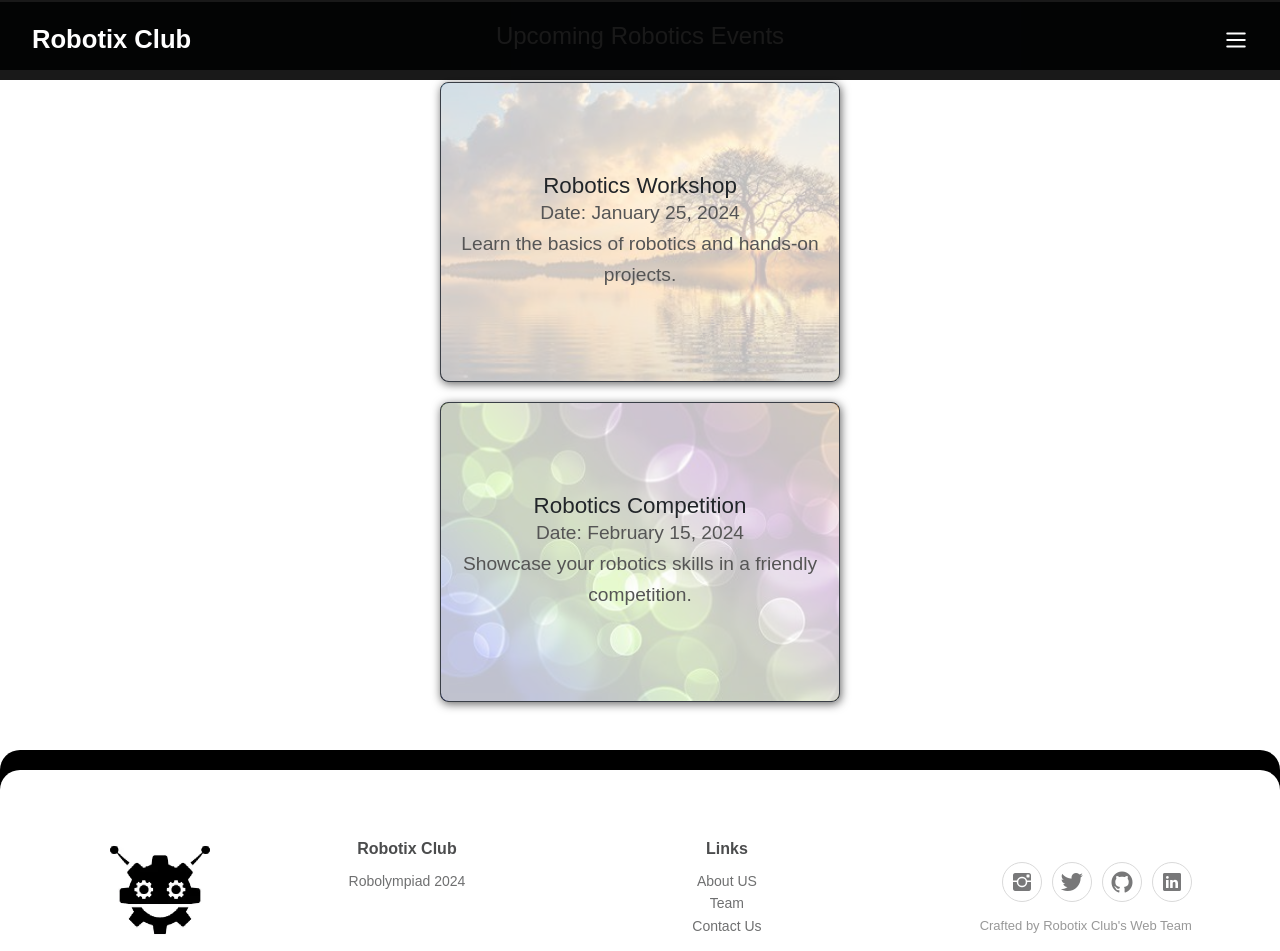
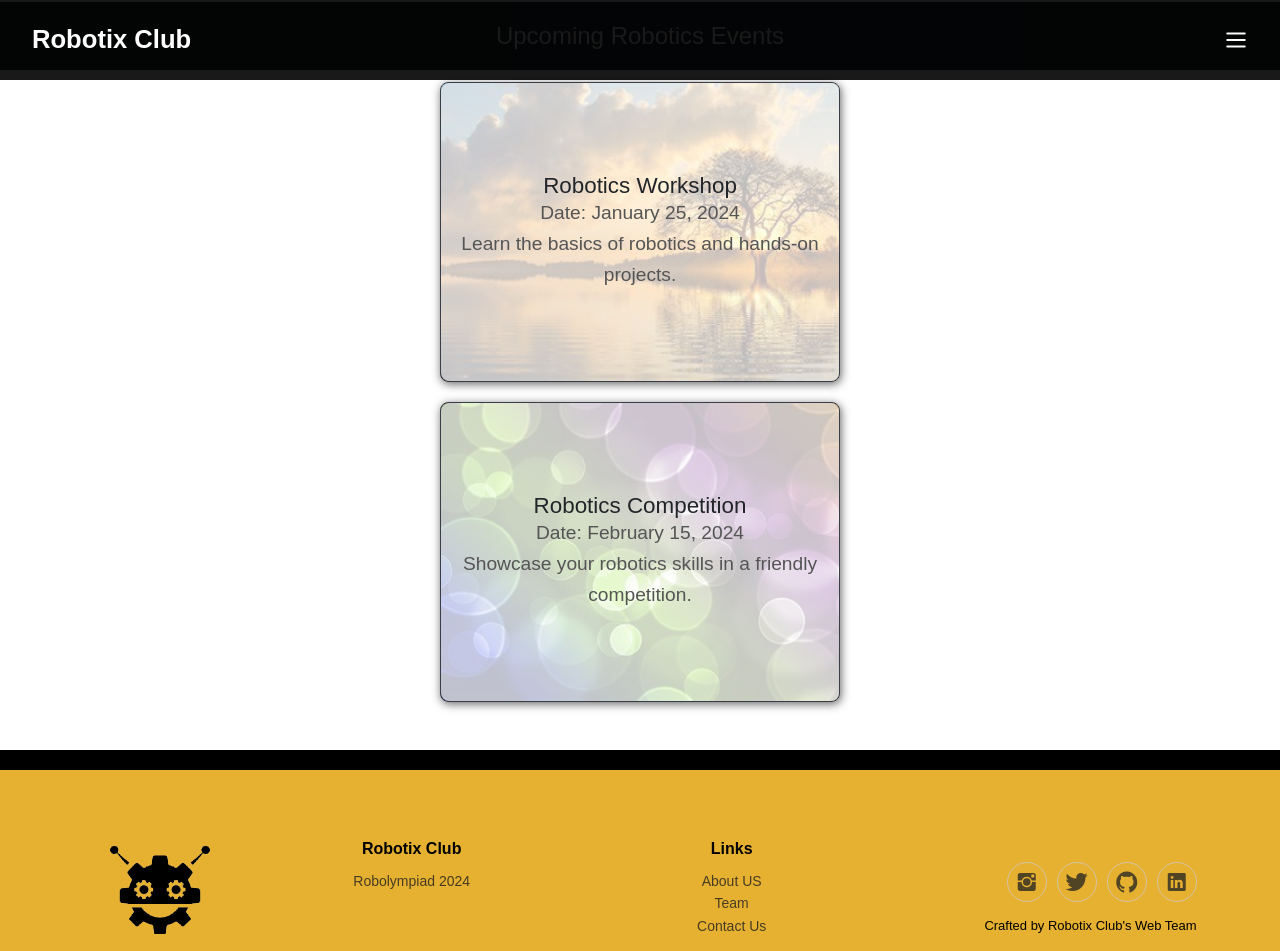
Before and after one commit to rohitmondal03/Robotix-Club-Website, a React (Vite) app: page /events in a window 1280 px wide. Shown: the top 951 px of the page. Built offline with nearby package versions, Linux system fonts and the light colour scheme; a web font is replaced by a local one.

Commit message:
icon edit-footer

```diff
--- a/src/components/Footer/Footer.css
+++ b/src/components/Footer/Footer.css
@@ -1,12 +1,17 @@
 .footer-clean {
   padding:50px 0;
-  background-color:#fff;
-  color:#4b4c4d;
+  background-color:#e6b030;
+ /* #FFD369 */
+  color:#202020;
   text-align: center;
-  border-radius: 20px;
+  /* border-radius: 20px; */
   box-shadow: 0px -20px 0px rgba(0, 0, 0, 1);
 }
-
+.color_black{
+  color: black;
+  font-weight: 600;
+  font-size: 1.2em;
+}
 .footer-clean h3 {
   margin-top:0;
   margin-bottom:12px;
@@ -84,5 +89,7 @@
   margin-top:14px;
   margin-bottom:0;
   font-size:13px;
-  opacity:0.6;
+  color: #000;
+  font-weight: 200;
+  opacity:1;
 }
--- a/src/components/Footer/Footer.jsx
+++ b/src/components/Footer/Footer.jsx
@@ -12,20 +12,22 @@ const Footer = () => {
               flexDirection: 'column',
               alignItems: 'center',
             }}>
-              <img src="src/components/Footer/8421.webp" alt="Robotix Club NITRR" style={{
+              <img src="src/components/Footer/blackicon.png" alt="Robotix Club NITRR" style={{
                 width: '100px',
-                height: 'auto'
+                height: 'auto',
+                color:'black',
+                 filter: 'grayscale(100%)',
               }} />
-              <p style={{ marginTop: '5px' }}>Robotix Club NITRR</p>
+              <p  className="color_black"style={{ marginTop: '5px' }}>Robotix Club NITRR</p>
             </div>
             <div className="col-sm-4 col-md-3 item">
-              <h3>Robotix Club</h3>
+              <h3  className="color_black">Robotix Club</h3>
               <ul>
                 <li><a href="#">Robolympiad 2024</a></li>
               </ul>
             </div>
             <div className="col-sm-4 col-md-3 item">
-              <h3>Links</h3>
+              <h3  className="color_black">Links</h3>
               <ul>
                 <li><a href="#">About US</a></li>
                 <li><a href="#">Team</a></li>
--- a/src/components/Navbar/Navbar.css
+++ b/src/components/Navbar/Navbar.css
@@ -25,7 +25,7 @@
   padding: 2rem 3rem;
   align-items: start;
   height: 100vh;
-  width: 25%;
+  width: 320px;
   background-color: #f6bb31;
   color: rgb(0, 0, 0);
 }
@@ -36,11 +36,11 @@
   display: flex;
   flex-direction: column;
 }
-.display{
+.display-nav{
+  width: 250px;
   margin-top: 2em;
   font-weight: 600;
   flex-direction: column;
-
 }
 .displayno{
   display: none;
--- a/src/components/Navbar/Navbar.jsx
+++ b/src/components/Navbar/Navbar.jsx
@@ -11,7 +11,7 @@ export default function Navbar() {
     <nav className={`${isOpen ? "navbar_expand" : "navbar_normal"} navbar`}>
       <div className="flexbox">
       <h2 >Robotix Club</h2>
-      <div className={`${isOpen ? "display" : "displayno"} navbar`}>
+      <div className={`${isOpen ? "display-nav" : "displayno"} navbar`}>
       <Link to="/">home</Link>
       <Link to="/about">about</Link>
       <Link to="/events">event</Link>
```
Also changed, not shown: src/components/Footer/blackicon.png (added), src/components/Footer/favicon.png (added).
